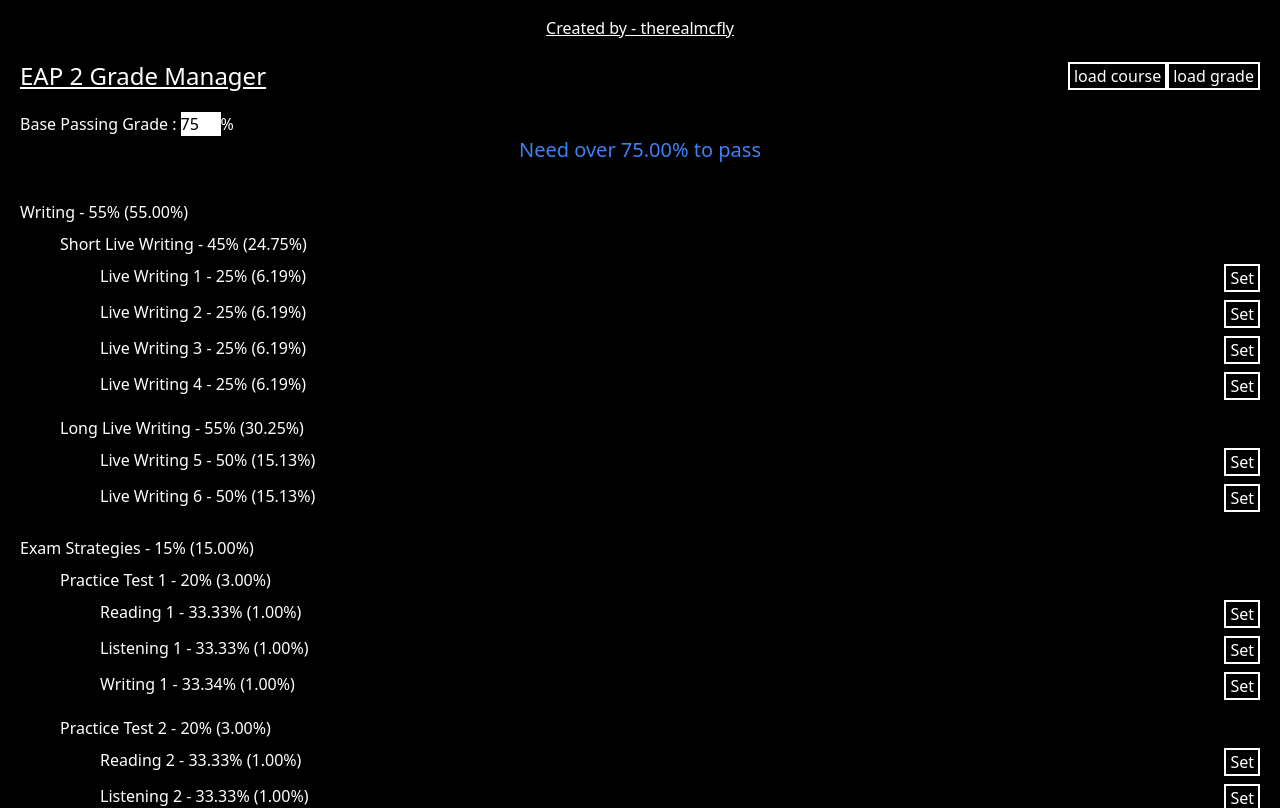
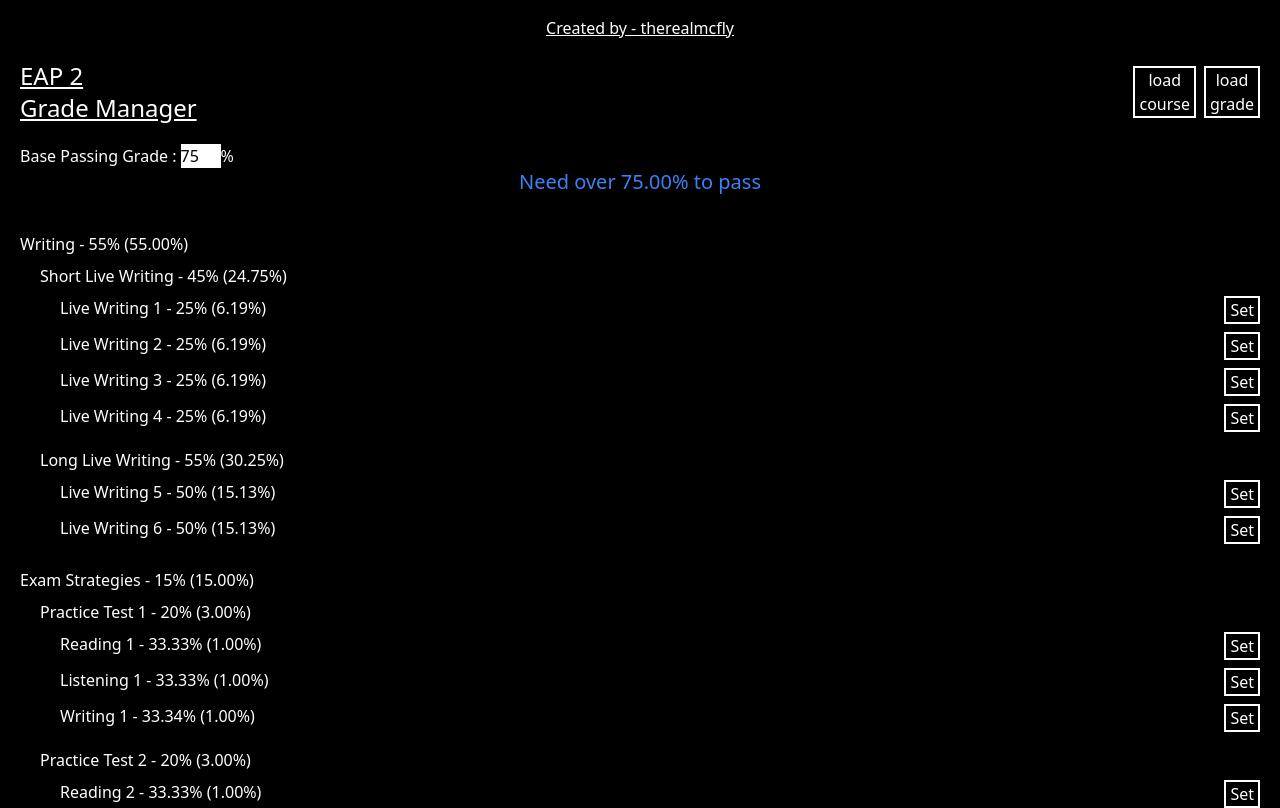
Before and after one commit to therealmcfly/grade-manager, a Next.js app: page / in a window 1280 px wide. Shown: the top 808 px of the page. Built offline with nearby package versions, Linux system fonts and the light colour scheme.

Commit message:
updated styling

```diff
--- a/src/components/GradeHeader.tsx
+++ b/src/components/GradeHeader.tsx
@@ -23,17 +23,24 @@ export default function GradeHeader ({courseStructure, gradeToPass, basePassingG
 	return (
 		<nav className="bg-black
 		py-4 text-white fixed
-		w-full top-0 left-0 px-5 h-38">
+		w-full top-0 left-0 px-5 h-56">
 				<div className="flex w-full justify-center">
 					<a className="underline" href="https://www.linkedin.com/in/eugenehjlee/">{`Created by - therealmcfly`}</a>
 				</div>
 				<div className="flex justify-between items-center">
 					<span className="text-2xl underline my-5">
-						{`${courseStructure.courseName} Grade Manager`}
+						<p>{`${courseStructure.courseName}`}</p>
+						<p>{`Grade Manager`}</p>
 					</span>
 					<span className="flex items-center">
-						<button className="border-white border-2 px-1" type="button" onClick={handleBtnClick}>load course</button>
-						<button className="border-white border-2 px-1" type="button" onClick={handleBtnClick}>load grade</button>
+						<button className="border-white border-2 px-1 mr-2" type="button" onClick={handleBtnClick}>
+							<p>load</p>
+							<p>course</p>
+						</button>
+						<button className="border-white border-2 px-1" type="button" onClick={handleBtnClick}>
+							<p>load</p>
+							<p>grade</p>
+						</button>
 					</span>
 				</div>
 				<div className="flex justify-between items-center">
--- a/src/components/GradeInput.tsx
+++ b/src/components/GradeInput.tsx
@@ -98,7 +98,7 @@ export default function GradeInput({ component, setCourseGrades, onClose }:Grade
 		switch (gradeType) {
 			case GradeType.Percent:
 				return (
-					<>
+					<div className="flex">
 						<input
 							className="w-10 text-black"
 							type="number"
@@ -108,47 +108,53 @@ export default function GradeInput({ component, setCourseGrades, onClose }:Grade
 							>
 						</input>
 						<span>{"% "}</span>
-						<button className="border-white border-2 px-1" type="button" onClick={handleSubmitInput}>Save
+						<button className="border-white border-2 px-1 py-0.5 text-xs mx-1" type="button" onClick={handleSubmitInput}>Save
 						</button>
-						<button className="border-white border-2 px-1" type="button" onClick={onClose}>Cancel
+						<button className="border-white border-2 px-1 py-0.5 text-xs" type="button" onClick={onClose}>Cancel
 						</button>
-					</>
+					</div>
 				);
 				break;
 				case GradeType.Number:
 					return (
-						<>
+						<div className="flex items-center flex-wrap justify-end">
+							{
+								numberGrade.grade === "" || numberGrade.total === "" ||
+								(Number(percentageValue) > 0 &&
+								Number(percentageValue) > 100 ?
+								<a className="text-red-500 italic text-xs text-center mr-1">{` not possible `}</a>
+								:
+								<a className="text-gray-400 italic">{` ${percentageValue}% `}</a>)
+							}
+							<div>
 								<input
-								className="w-8 text-black"
+									className="w-10 text-black"
 									type="number"
 									onChange={handleInputChange}
 									value={numberGrade.grade}
 									name="grade"
 									>
 								</input>
-							<a>{" / "}</a>
+								<span>{" / "}</span>
 								<input
-								className="w-8 text-black"
+									className="w-10 text-black"
 									type="number"
 									onChange={handleInputChange}
 									value={numberGrade.total}
 									name="total"
 									>
 								</input>
-							{
-								numberGrade.grade === "" || numberGrade.total === "" ||
-								(Number(percentageValue) > 0 &&
-								Number(percentageValue) > 100 ?
-								<a className="text-red-500 italic">{` Not Possible `}</a>
-								:
-								<a className="text-gray-400 italic">{` ${percentageValue}% `}</a>)
-							}
+							</div>
 
-							<button className="border-white border-2 px-1" type="button" onClick={handleSubmitInput}>Save
+
+							<div>
+								<button className="border-white border-2 px-1 py-0.5 mx-1 text-xs" type="button" onClick={handleSubmitInput}>Save
 								</button>
-							<button className="border-white border-2 px-1" type="button" onClick={onClose}>Cancel
+								<button className="border-white border-2 px-1 py-0.5 text-xs" type="button" onClick={onClose}>Cancel
 								</button>
-						</>
+							</div>
+
+						</div>
 					);
 					break;
 			default:
--- a/src/components/GradeItem.tsx
+++ b/src/components/GradeItem.tsx
@@ -87,7 +87,7 @@ export default function GradeItem({component, parentPercentage, courseGrades, se
 				)}
 			</div>
 
-			<div className="pl-10">
+			<div className="pl-5">
 			{component.components &&
 				<>
 					{
--- a/src/components/GradeManager.tsx
+++ b/src/components/GradeManager.tsx
@@ -390,7 +390,7 @@ export default function GradeManager(): JSX.Element {
 	return (
 		<div className="flex flex-col w-100 h-100 px-5">
 			<GradeHeader courseStructure={courseStructure} gradeToPass={gradeToPass} basePassingGrade={basePassingGrade} setBasePassingGrade={setBasePassingGrade}/>
-			<div className="pt-48">
+			<div className="pt-56">
 				{
 					courseStructure.subjects.map((subject, i) => {
 						return (
```
Lines whose indentation alone changed are shown as unchanged.
